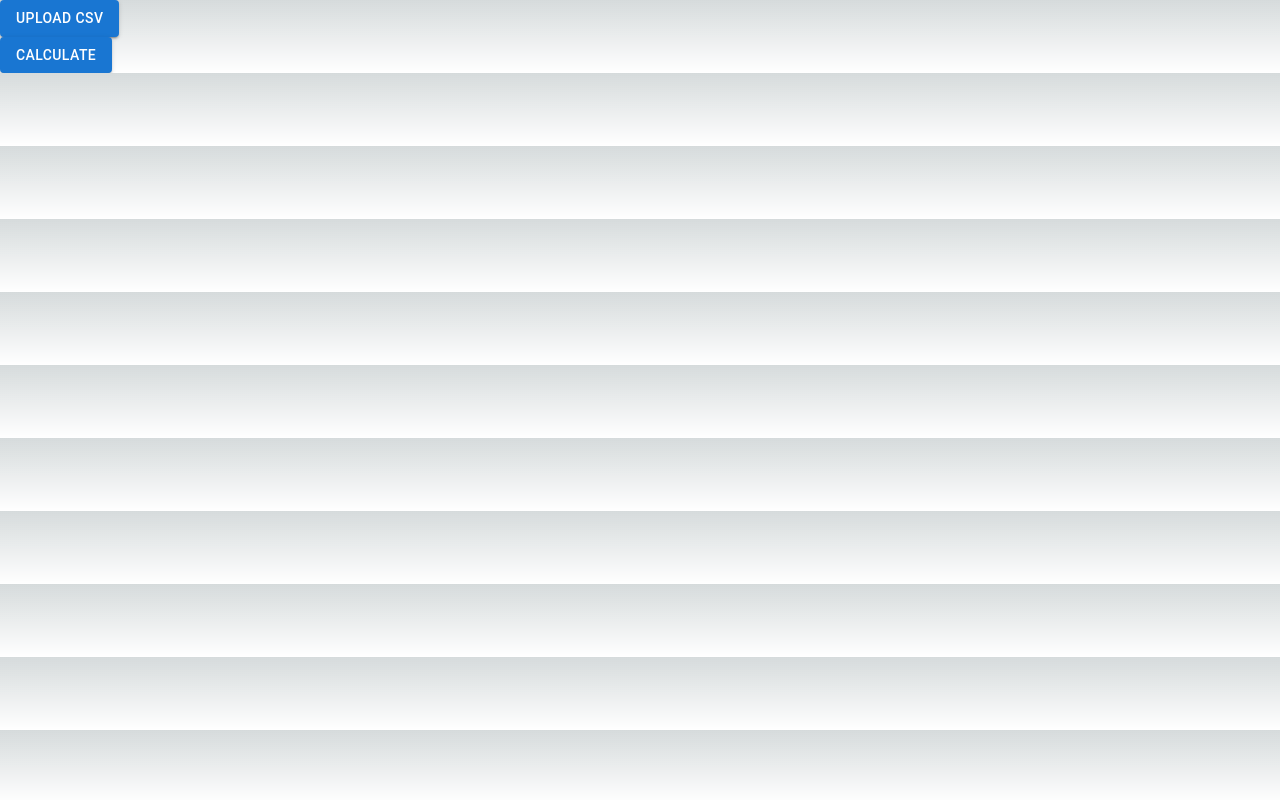
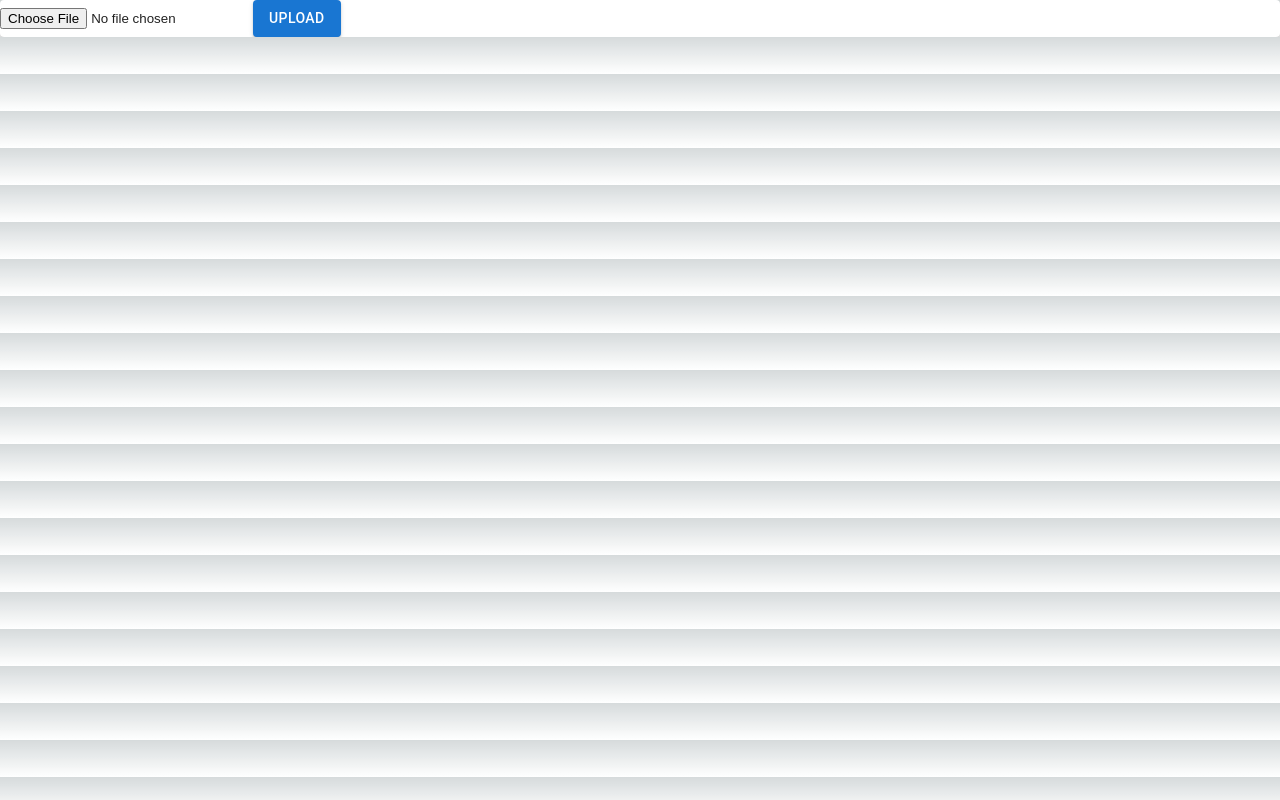
Before and after one commit to cpf006/csv-analyzer, a Next.js app in the folder frontend/: page / in a window 1280 px wide. Built offline with nearby package versions, Linux system fonts and the light colour scheme.

Commit message:
Update frontend to work with backend

```diff
--- a/frontend/package.json
+++ b/frontend/package.json
@@ -14,6 +14,7 @@
     "@mui/material": "^5.14.13",
     "@testing-library/jest-dom": "^6.1.4",
     "@testing-library/react": "^14.0.0",
+    "axios": "^1.5.1",
     "next": "13.5.4",
     "react": "^18",
     "react-dom": "^18"
--- a/frontend/src/app/page.tsx
+++ b/frontend/src/app/page.tsx
@@ -1,23 +1,15 @@
 'use client'
 
+import React, { useState } from 'react';
 import UploadComponent from '../components/UploadComponent';
 import DisplayComponent from '../components/DisplayComponent';
-import { Button } from '@mui/material';
-import React, { useState } from 'react';
 
 export default function Page() {
-  const [data, setData] = useState(null); // Placeholder for CSV data
-
-  const handleCalculate = () => {
-    // Logic to process the CSV and set the data
-  };
+  const [data, setData] = useState(null);
 
   return (
     <div>
-      <UploadComponent />
-      <Button variant="contained" onClick={handleCalculate}>
-        Calculate
-      </Button>
+      <UploadComponent setData={setData} />
       {data && <DisplayComponent data={data} />}
     </div>
   );
--- a/frontend/src/components/DisplayComponent.tsx
+++ b/frontend/src/components/DisplayComponent.tsx
@@ -1,16 +1,29 @@
+import React from 'react';
 import { Table, TableBody, TableCell, TableHead, TableRow } from '@mui/material';
 
-function DisplayComponent({ data }) {
+export default function DisplayComponent({ data }) {
   return (
     <Table>
       <TableHead>
-        {/* Headers based on CSV columns */}
+        <TableRow>
+          <TableCell>Column</TableCell>
+          <TableCell>Statistics</TableCell>
+        </TableRow>
       </TableHead>
       <TableBody>
-        {/* Rows based on processed statistics */}
+        {Object.entries(data).map(([column, stats]) => (
+          <TableRow key={column}>
+            <TableCell>{column}</TableCell>
+            <TableCell>
+              {Object.entries(stats).map(([key, value]) => (
+                <div key={key}>
+                  {key}: {JSON.stringify(value)}
+                </div>
+              ))}
+            </TableCell>
+          </TableRow>
+        ))}
       </TableBody>
     </Table>
   );
 }
-
-export default DisplayComponent;
--- a/frontend/src/components/UploadComponent.tsx
+++ b/frontend/src/components/UploadComponent.tsx
@@ -1,30 +1,40 @@
-import { Button } from '@mui/material';
-import React, { ChangeEvent } from 'react';
+import React, { useState, ChangeEvent } from 'react';
+import { Button, Paper } from '@mui/material';
+import axios from 'axios';
 
-function UploadComponent() {
-  const handleUpload = (event: ChangeEvent<HTMLInputElement>) => {
-    if (event.target.files && event.target.files.length > 0) {
-        const file = event.target.files[0];
-        console.log(file);
-        // Logic to read and process the CSV file
+function UploadComponent({ setData }) {
+  const [selectedFile, setSelectedFile] = useState(null);
+
+  const handleFileChange = (event: ChangeEvent<HTMLInputElement>) => {
+    setSelectedFile(event.target.files[0]);
+  };
+
+  const handleUpload = async () => {
+    if (!selectedFile) return;
+
+    const formData = new FormData();
+    formData.append('file', selectedFile);
+
+    try {
+      const response = await axios.post(process.env.NEXT_PUBLIC_API_URL, formData, {
+        headers: {
+          'Content-Type': 'multipart/form-data'
+        }
+      });
+      setData(response.data.data);
+    } catch (error) {
+      console.error("Error uploading CSV:", error);
+      // Here you can also set some state to show an error message to the user
     }
   };
 
   return (
-    <div>
-      <input
-        type="file"
-        accept=".csv"
-        onChange={handleUpload}
-        style={{ display: 'none' }}
-        id="upload-csv"
-      />
-      <label htmlFor="upload-csv">
-        <Button variant="contained" component="span">
-          Upload CSV
-        </Button>
-      </label>
-    </div>
+    <Paper elevation={3}>
+      <input type="file" accept=".csv" onChange={handleFileChange} />
+      <Button variant="contained" onClick={handleUpload}>
+        Upload
+      </Button>
+    </Paper>
   );
 }
 
```
Also changed, not shown: 1 other file (tests, documents, lock files or other folders).
